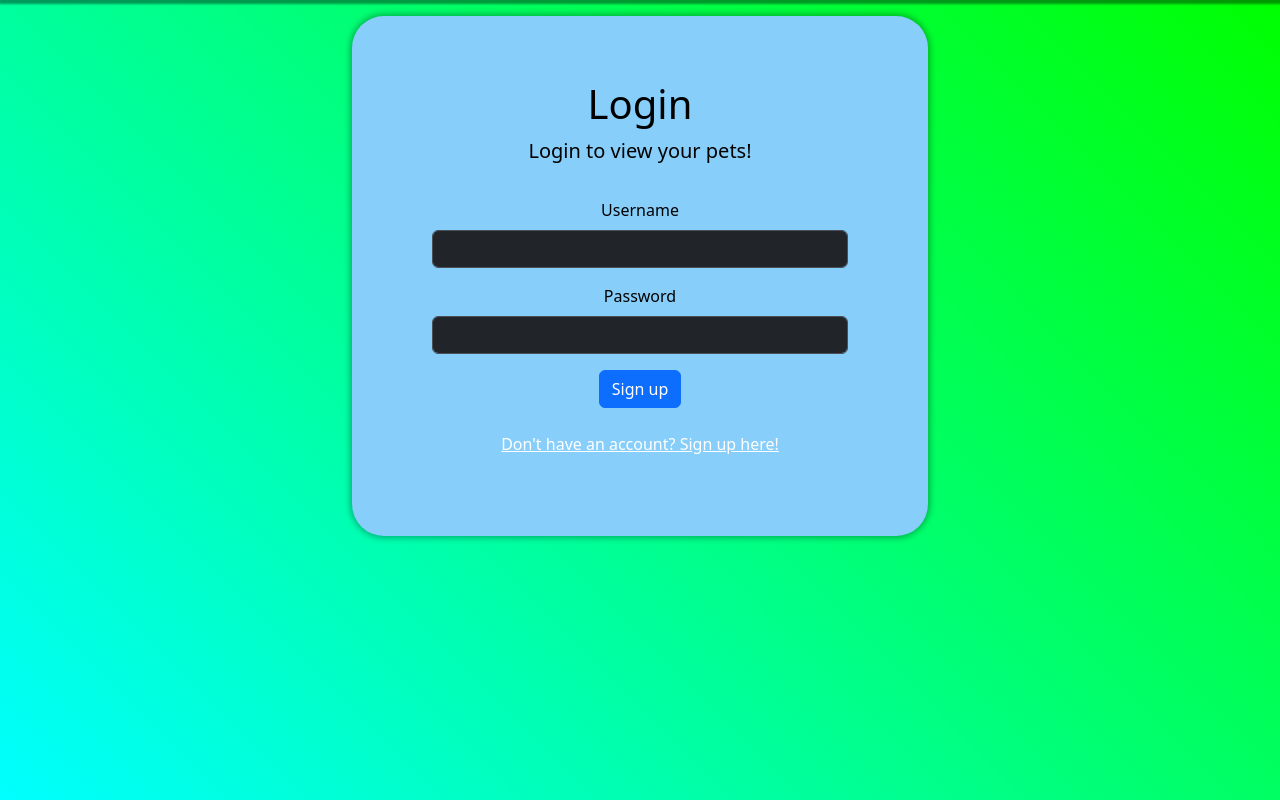
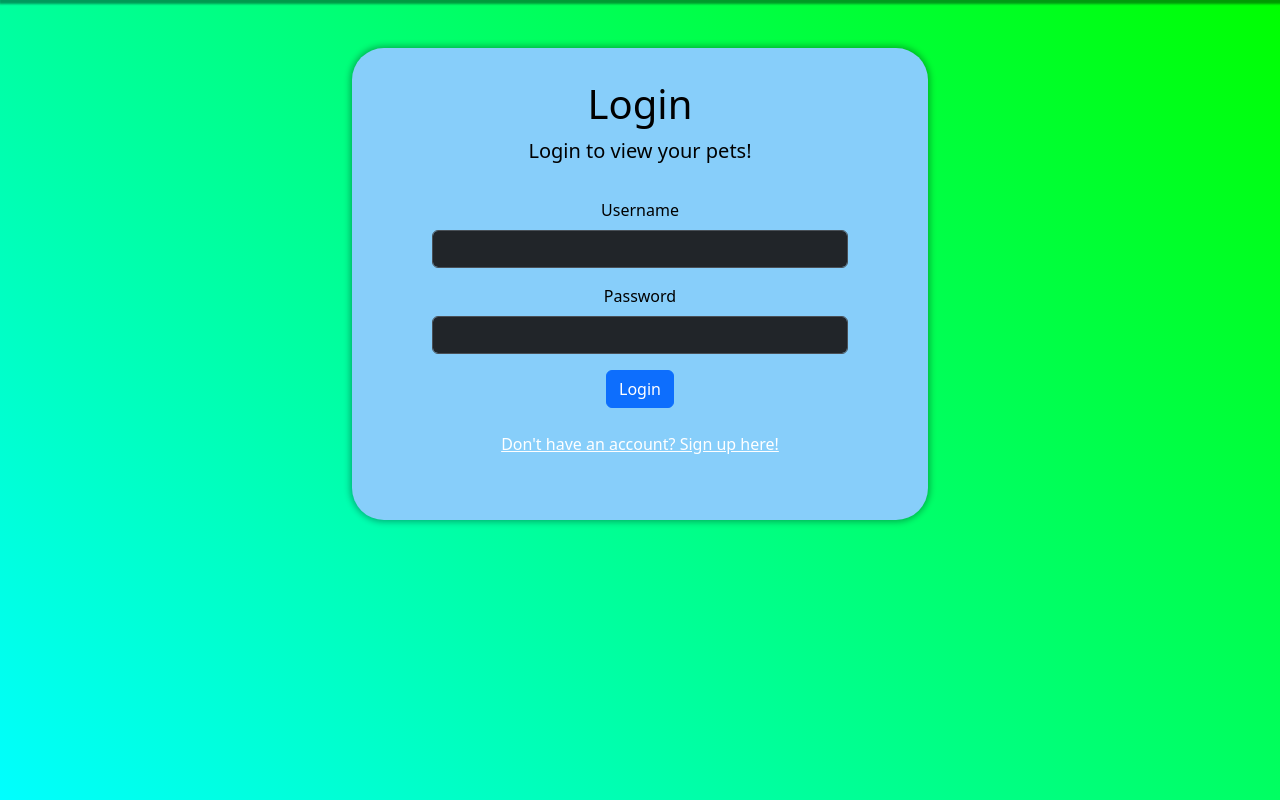
Before and after one commit to TobyJWalker/animal-tracker, a Flask app: page /login in a window 1280 px wide. Shown: the part 54-854 px from the top of the page. Run offline with Flask 3, Linux system fonts and the light colour scheme.

Commit message:
Fixed background, added login errors

```diff
--- a/templates/login.html
+++ b/templates/login.html
@@ -3,7 +3,7 @@
 {% block title %}Sign Up{% endblock %}
 
 {% block content %}
-    <div class="container-sm" style="padding:2rem 5rem 5rem 5rem;color:black;background-color:lightskyblue;border-radius:2rem;max-width:36rem;box-shadow:0px 0px 6px 2px rgba(0,0,0,0.3);">
+    <div class="container-sm" style="margin-top:2rem;padding:0 5rem 4rem 5rem;color:black;background-color:lightskyblue;border-radius:2rem;max-width:36rem;box-shadow:0px 0px 6px 2px rgba(0,0,0,0.3);">
         <form action="/login" method="post">
             <div class="container-fluid" style="padding-bottom:1rem;padding-top:2rem;color:black;">
                 <h1>Login</h1>
@@ -15,14 +15,12 @@
             </div>
             <div class="mb-3 mx-auto" id="password-input">
                 <label for="password" class="form-label">Password</label>
-                {% if errors %}
-                    {% for error in errors['password'] %}
-                        <p class="text-danger">{{ error }}</p>
-                    {% endfor %}
+                {% if error %}
+                    <p class="text-danger">Incorrect login details, please try again.</p>
                 {% endif %}
                 <input class="form-control" type="password" name="password" id="password" required>
             </div>
-            <button class="btn btn-primary" type="submit" id="sign-up-button">Sign up</button>
+            <button class="btn btn-primary" type="submit" id="sign-up-button">Login</button>
         </form>
         <br>
         <a href="/signup" style="color:white;">Don't have an account? Sign up here!</a>
```
